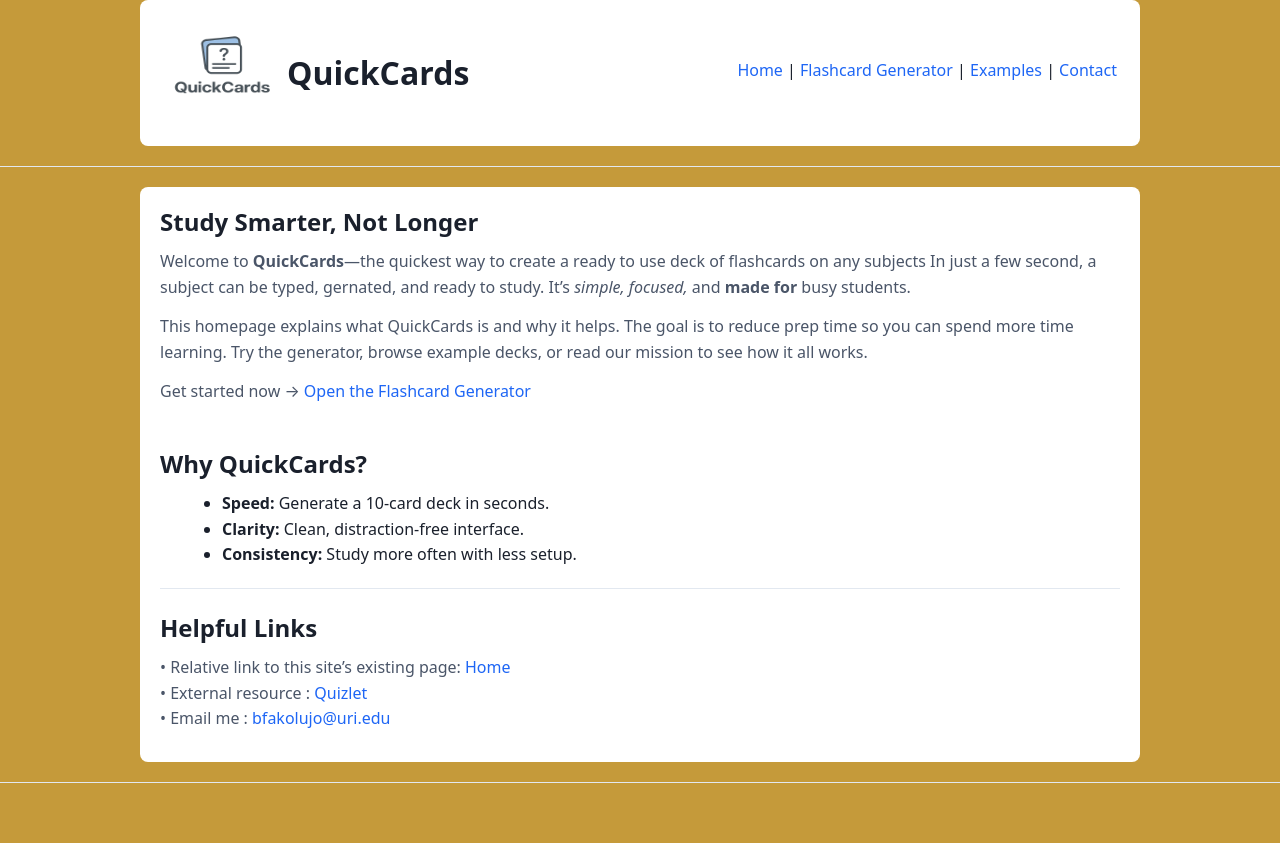
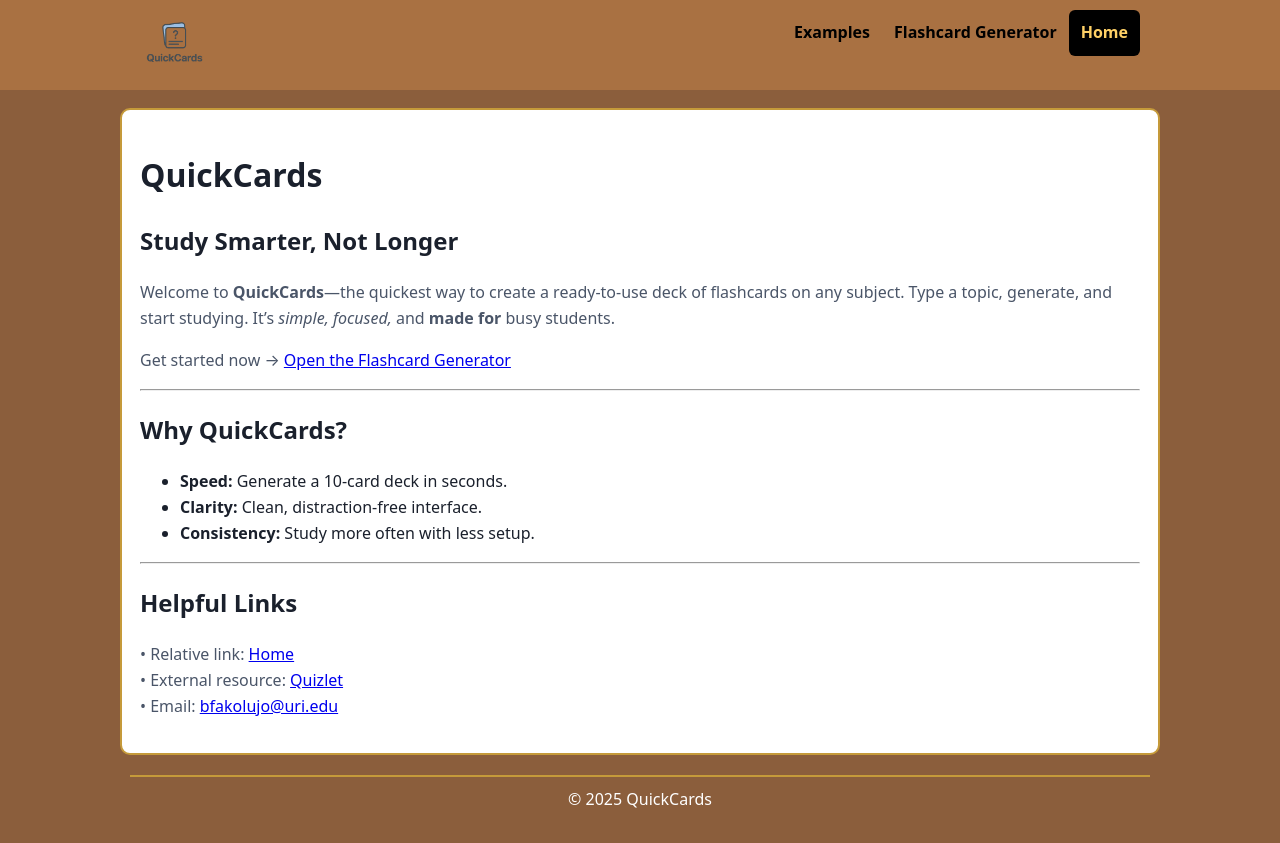
Before and after one commit to TundeCode/csc271_projects, a plain HTML site: page product_site/homepage.html in a window 1280 px wide. Before the commit the page ends 803 px from the top, so only its background shows below. Drawn offline with Linux system fonts and the light colour scheme.

Commit message:
Redesign site layout and update styles
Refactored CSS for improved layout, palette, and responsive design. Updated homepage, generator, and examples pages to use new header, navigation, and content structure. Enhanced accessibility, consistency, and visual clarity across all pages.

```diff
--- a/product_site/css/style.css
+++ b/product_site/css/style.css
@@ -1,117 +1,81 @@
 /* ================================
-   QuickCards Site Styles (global)
+   QuickCards Layout & Responsive Styles
    Author: Babatunde Fajolujo
    Date: 2025-09-26
-   Notes:
-   - Element selectors: body, h1, p, a, nav, header, footer
-   - ID selector: #main-title
-   - Class selectors: .card, .btn
-   ================================ */
+================================ */
 
-/* ---- Base / Background on every page ---- */
-:root {
-    --bg: #c59a3a;
-    --text: #1a202c;
-    --muted: #4a5568;
-    --accent: #1e66f5;
-    --card: #ffffff;
-    --line: #e2e8f0;
-  }
+/* Palette */
+:root{
+  --bg: #8b5e3c;
+  --header: #a97142;
+  --content: #fff;
+  --text: #1a202c;
+  --muted:#4a5568;
+  --accent:#ffd166;   /* gold */
+  --line:#c59a3a;
+}
 
-  html, body {
-    background: var(--bg);
-    color: var(--text);
-    font-family: system-ui, -apple-system, "Segoe UI", Roboto, Arial, sans-serif; /* with fallbacks */
-    line-height: 1.6;
-    margin: 0;
-    padding: 0;
-  }
+/* Base */
+html, body { margin:0; padding:0; background:var(--bg); font-family:system-ui,-apple-system,Segoe UI,Roboto,Arial,sans-serif; line-height:1.6; color:var(--text); }
 
-  /* ---- Layout Spacing ---- */
-  header, main, footer {
-    max-width: 960px;
-    margin: 0 auto;
-    padding: 16px 20px;
-    background: var(--card);
-    border-radius: 8px;
-  }
+/* ===== Header (wrapped in .site-header) ===== */
+.site-header{
+  overflow: hidden;             /* clips anything that spills */
+  background: var(--header);
+  padding: 10px 14px;
+}
+.site-header header{ max-width: 1000px; margin: 0 auto; }
+.site-header img{ float:left; display:block; margin-right:12px; }
 
-  /* ---- Headings ---- */
-  h1, h2, h3 {
-    color: var(--text);
-    margin: 0 0 8px;
-  }
+/* nav links float right on wide screens */
+nav{ overflow:hidden; }
+.nav-link{
+  float: right;
+  color:#000;                   /* readable on light header */
+  text-decoration:none;
+  font-weight:700;
+  padding:10px 12px;
+  border-radius:6px;
+}
+.nav-link:hover{ background:#00000015; text-decoration:underline; }
+.nav-link:active{ transform: translateY(1px); }
+.nav-link.active{ background:#000; color:var(--accent); } /* current page */
 
-  /* ID selector: main page titles */
-  #main-title {
-    font-size: 2rem;
-    letter-spacing: 0.3px;
-    color: #111111;
-  }
+/* ===== Main content box (CSS box model) ===== */
+#content{
+  float:none;                   /* you can set left/right if you prefer */
+  width: 90%;
+  max-width: 1000px;
+  margin: 18px auto;            /* centers the box */
+  background: var(--content);   /* solid bg so text/images are clear */
+  padding: 18px;
+  border: 2px solid var(--line);
+  border-radius: 10px;
+}
+#content p{ color: var(--muted); }
 
-  /* ---- Paragraphs ---- */
-  p {
-    color: var(--muted);
-    margin: 8px 0 14px;
-  }
-  ul, ol {
-    margin: 8px 0 16px 22px;
-  }
+/* ===== Images: float + margin so text doesn’t touch ===== */
+.float-left  { float:left;  margin: 6px 14px 8px 0; }
+.float-right { float:right; margin: 6px 0 8px 14px; }
+.float-center{ display:block; margin:10px auto; }
 
-  /* ---- Nav & Links ---- */
-  nav { margin: 8px 0 12px; }
+/* Never upscale images beyond their file size */
+img{ max-width:100%; height:auto; }
 
-  a:link    { color: var(--accent); text-decoration: none; }
-  a:visited { color: #7c4dff; }               /* distinguish visited links */
-  a:hover   { text-decoration: underline; }   /* hover state */
+/* Footer */
+.site-footer{
+  max-width:1000px; margin:20px auto; padding:10px; color:#fff; text-align:center;
+  border-top:2px solid var(--line);
+}
 
-  /* ---- Card containers (class selector) ---- */
-  .card {
-    background: var(--card);
-    border: 1px solid var(--line);
-    padding: 14px 16px;
-    margin: 14px 0;
-    border-radius: 8px;
-  }
+/* ===== Responsive: screens ≤ 600px ===== */
+@media (max-width:600px){
+  /* Header links stack vertically and don’t float */
+  .nav-link{ float:none; display:block; text-align:left; margin:6px 0; }
 
-  /* ---- Buttons (class selector) ---- */
-  .btn {
-    display: inline-block;
-    padding: 8px 12px;
-    border: 1px solid var(--accent);
-    color: var(--accent);
-    border-radius: 6px;
-  }
-  .btn:hover {
-    text-decoration: none;
-    background: var(--accent);
-    color: #fff;
-  }
+  /* Content fills width and text gets larger */
+  #content{ width: 100%; margin: 10px auto; font-size: 1.05rem; }
 
-  /* ---- Footer ---- */
-  footer {
-    border-top: 1px solid var(--line);
-    margin-top: 24px;
-    padding-top: 10px;
-    text-align: center;
-    font-size: 0.9em;
-    color: var(--muted);
-  }
-
-  /* ---- Extra polish ---- */
-  hr {
-    border: 0;
-    height: 1px;
-    background: var(--line);
-    margin: 20px 0;
-  }
-
-  /* ---- Responsive adjustments ---- */
-  @media (max-width: 640px) {
-    header, main, footer {
-      padding: 12px 10px;
-    }
-    #main-title {
-      font-size: 1.6rem;
-    }
-  }
+  /* Images scale to fit (already max-width:100%), but remove floats */
+  .float-left, .float-right{ float:none; display:block; margin:10px auto; }
+}
--- a/product_site/homepage.html
+++ b/product_site/homepage.html
@@ -1,97 +1,65 @@
 <!DOCTYPE html>
 <!--
-  Name: Babatunde Fakolujo
-  Date: 9/21/25
-  File: index.html (Homepage)
+  Name: Babatunde Fajolujo
+  Date: 2025-09-26
+  File: homepage.html (Home)
+  Desc: Landing page for QuickCards with intro, benefits, and helpful links.
 -->
-
 <html lang="en">
 <head>
   <meta charset="utf-8">
   <meta name="viewport" content="width=device-width, initial-scale=1">
-  <title>QuickCards </title>
+  <title>QuickCards — Study Smarter, Not Longer</title>
   <link rel="stylesheet" href="css/style.css">
 </head>
+<body>
 
-<body>
-  <!-- ===== Site Header & Navigation ===== -->
+  <!-- ===== Site Header ===== -->
+  <div class="site-header">
     <header>
-    <!-- Logo aligned before the title got help from ai -->
-    <table style="width:100%; border:0;">
-      <tr>
-        <td style="width:80px;">
-          <img src="images/QuickCardslogo.png"
-               alt="QuickCards Logo"
-               width="120" height="100">
-        </td>
-        <td>
-          <h1 style="margin:0;">QuickCards</h1>
-        </td>
-        <td align="right">
+      <img src="images/QuickCardslogo.png" alt="QuickCards logo" width="70" height="70">
+      <nav>
+        <a href="homepage.html" class="nav-link active">Home</a>
+        <a href="generator.html" class="nav-link">Flashcard Generator</a>
+        <a href="examples.html" class="nav-link">Examples</a>
+      </nav>
+    </header>
+  </div>
 
-          <!-- Navigation -->
-          <nav>
-            <a href="homepage.html">Home</a> |
-            <a href="generator.html">Flashcard Generator</a> |
-            <a href="examples.html">Examples</a> |
-            <a href="contact.html">Contact</a>
-          </nav>
-        </td>
-      </tr>
-    </table>
-  </header>
+  <!-- ===== Main Content ===== -->
+  <div id="content">
+    <h1 id="main-title">QuickCards</h1>
 
-
-
-  <hr>
-
-  <!-- ===== Intro Section ===== -->
-  <main>
-    <section aria-labelledby="intro-title">
-      <h2 id="intro-title">Study Smarter, Not Longer</h2> <!-- Subsection Heading -->
+    <h2>Study Smarter, Not Longer</h2>
     <p>
-        Welcome to <strong>QuickCards</strong>—the quickest way to create a ready to use deck of flashcards on any subjects
-        In just a few second, a subject can be typed, gernated, and ready to study.
-        It’s <em>simple, focused,</em>  and <strong>made for</strong> busy students.
-
-      </p>
-      <p>
-        This homepage explains what QuickCards is and why it helps. The  goal is to reduce prep time so you can
-        spend more time learning. Try the generator, browse example decks, or read our mission to see how it all works.
+      Welcome to <strong>QuickCards</strong>—the quickest way to create a ready-to-use deck of flashcards on any subject.
+      Type a topic, generate, and start studying. It’s <em>simple, focused,</em> and <strong>made for</strong> busy students.
     </p>
     <p>
       Get started now → <a href="generator.html">Open the Flashcard Generator</a>
     </p>
-    </section>
 
-    <br>
+    <hr>
 
-    <!-- ===== Key Benefits List ===== -->
-    <section aria-labelledby="benefits-title">
-      <h2 id="benefits-title">Why QuickCards?</h2>
+    <h2>Why QuickCards?</h2>
     <ul>
       <li><strong>Speed:</strong> Generate a 10-card deck in seconds.</li>
       <li><strong>Clarity:</strong> Clean, distraction-free interface.</li>
       <li><strong>Consistency:</strong> Study more often with less setup.</li>
     </ul>
-    </section>
 
     <hr>
 
-    <!-- ===== Helpful Links ===== -->
-    <section aria-labelledby="links-title">
-      <h2 id="links-title">Helpful Links</h2>
+    <h2>Helpful Links</h2>
     <p>
-        • Relative link to this site’s existing page: <a href="index.html">Home </a><br>
-        • External resource :
-        <a href="https://www.quizlet.com" target="_blank" rel="noopener">Quizlet</a><br>
-        • Email me : <a href="mailtobfakolujo@uri.edu">bfakolujo@uri.edu</a>
+      • Relative link: <a href="homepage.html">Home</a><br>
+      • External resource: <a href="https://www.quizlet.com" target="_blank" rel="noopener">Quizlet</a><br>
+      • Email: <a href="mailto:bfakolujo@uri.edu">bfakolujo@uri.edu</a>
     </p>
-    </section>
-  </main>
+  </div>
 
-  <hr>
-
-
+  <footer class="site-footer">
+    &copy; 2025 QuickCards
+  </footer>
 </body>
 </html>
```
Also changed, not shown: product_site/examples.html (+21 -15 lines), product_site/generator.html (+52 -77 lines). Lines whose indentation alone changed are shown as unchanged.
